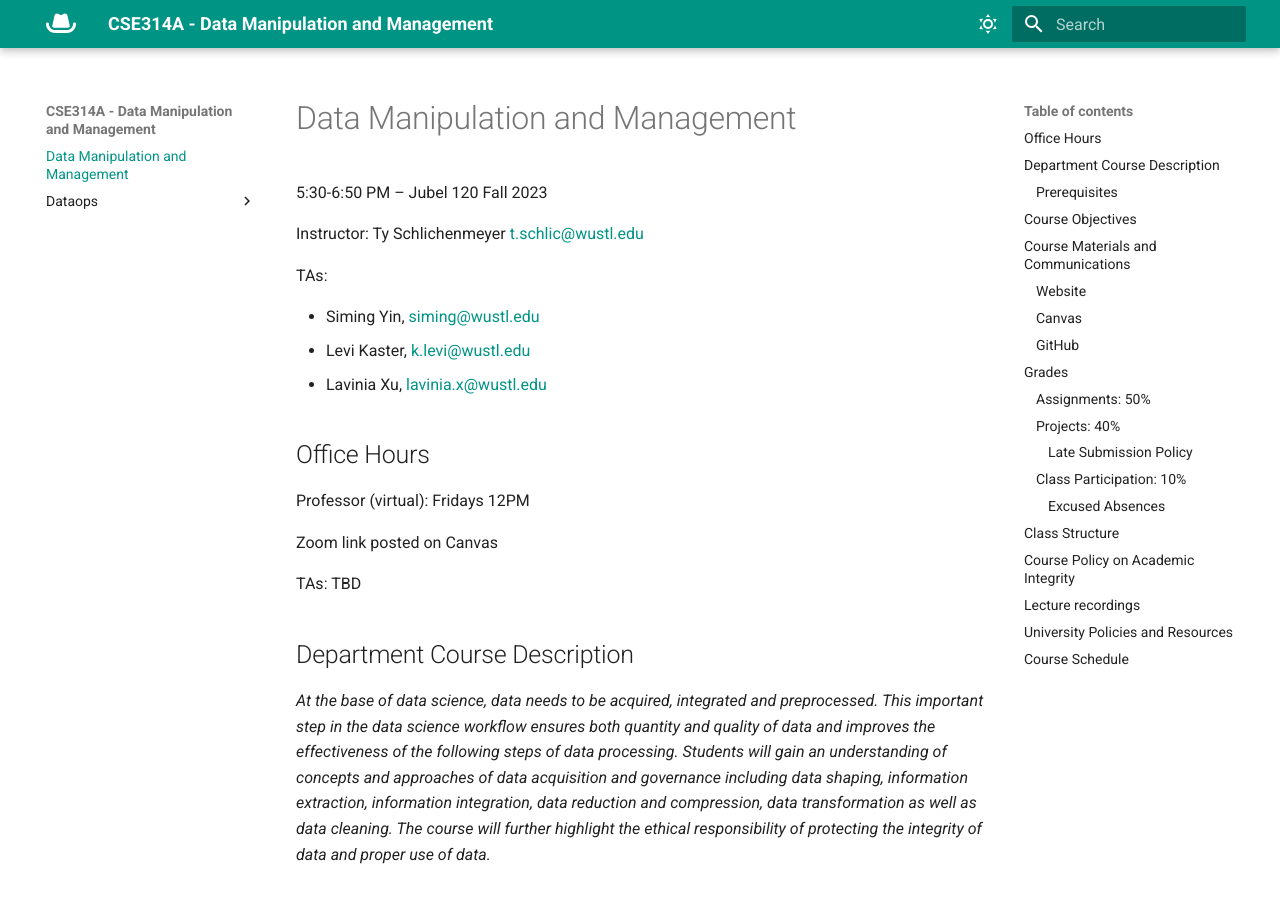
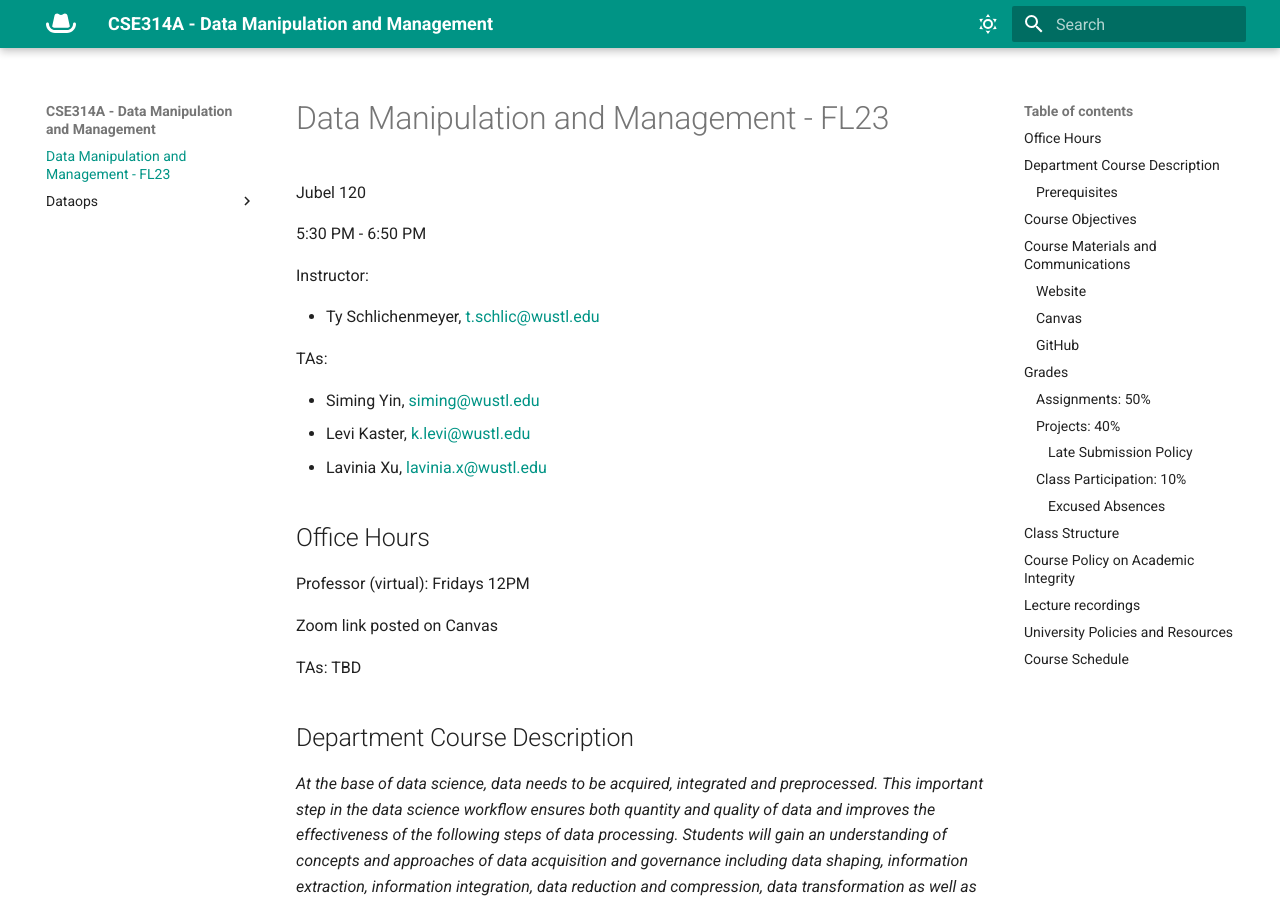
Before and after one commit to wustl-data/rooster-cogburn, an MkDocs documentation site: the page built from docs/index.md, in a window 1280 px wide and 900 px high. Built offline with MkDocs 1.6.1 and Material for MkDocs 9.7.7, drawn with Linux system fonts in a browser that asks for light colours.

Commit message:
docs: nit

```diff
--- a/docs/index.md
+++ b/docs/index.md
@@ -1,11 +1,12 @@
-# Data Manipulation and Management
+# Data Manipulation and Management - FL23
 
-5:30-6:50 PM – Jubel 120
-Fall 2023
+Jubel 120
+
+5:30 PM - 6:50 PM
 
 Instructor:
-Ty Schlichenmeyer
-<t.schlic@wustl.edu>
+
+- Ty Schlichenmeyer, <t.schlic@wustl.edu>
 
 TAs:
 
```
